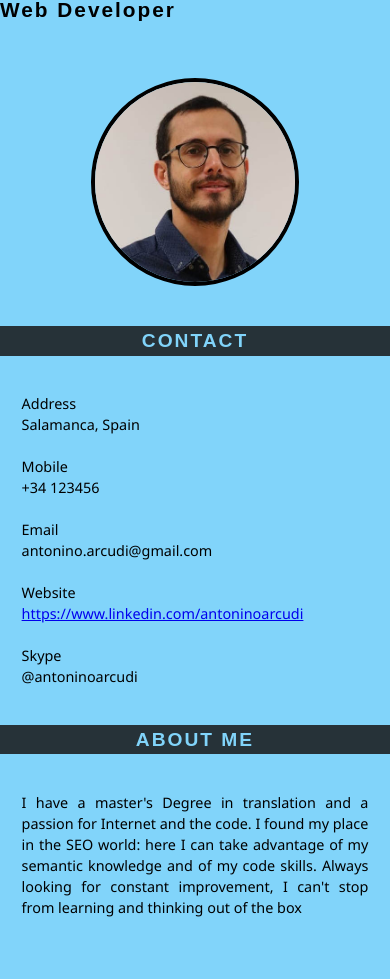
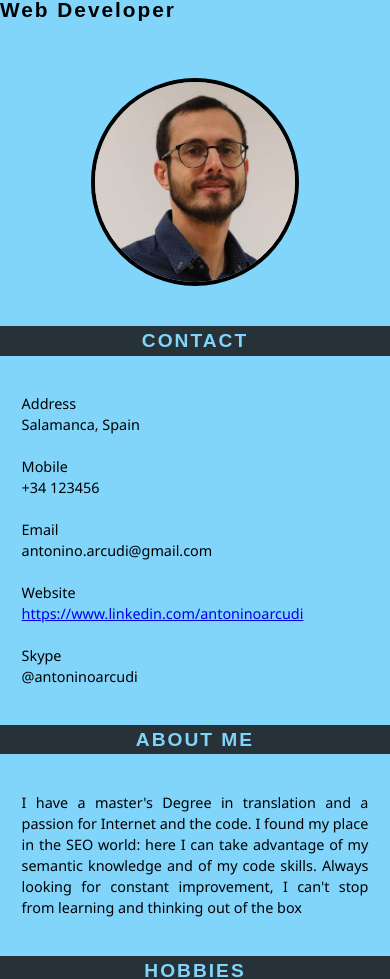
Before and after one commit to antonino-arcudi/antonino-arcudi.github.io, a plain HTML site: page index.html in a window 390 px wide. Shown: the part 123-1102 px from the top of the page. Drawn offline with Linux system fonts and the light colour scheme.

Commit message:
adding heght auto #about

```diff
--- a/styles/style.css
+++ b/styles/style.css
@@ -171,5 +171,8 @@ ul {
     ul {
         list-style: none;
     }
+    #About {
+        height: auto;
+    }
 
 }
```
